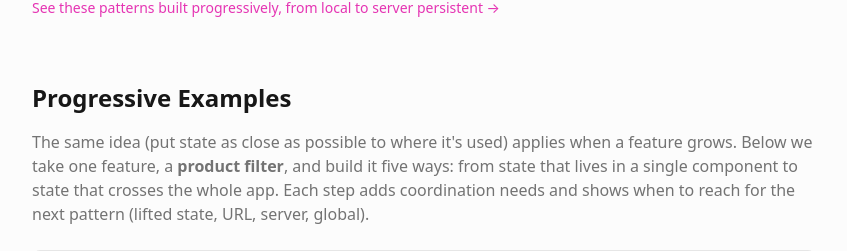
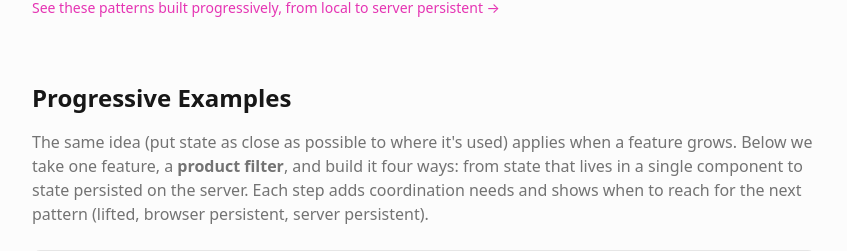
Before and after one commit to armin-es/renderpx, a Next.js app: page /frameworks/state-architecture in a window 1280 px wide. Shown: the part 7360-7611 px from the top of the page, without its empty margins (248-1095 px from the left). Built offline with nearby package versions, Linux system fonts and the light colour scheme.

Commit message:
Update progressive examples description
Changed from "five ways" to "four ways" and updated pattern names from (lifted, URL, server, global) to (lifted, browser persistent, server persistent) to match the new progression.

```diff
--- a/app/frameworks/state-architecture/page.tsx
+++ b/app/frameworks/state-architecture/page.tsx
@@ -402,10 +402,10 @@ const useFormStore = create((set) => ({
         <p className="mb-6 text-content-muted">
           The same idea (put state as close as possible to where it&apos;s
           used) applies when a feature grows. Below we take one feature, a{" "}
-          <strong>product filter</strong>, and build it five ways: from state
-          that lives in a single component to state that crosses the whole app.
+          <strong>product filter</strong>, and build it four ways: from state
+          that lives in a single component to state persisted on the server.
           Each step adds coordination needs and shows when to reach for the next
-          pattern (lifted state, URL, server, global).
+          pattern (lifted, browser persistent, server persistent).
         </p>
 
         <ExampleViewer
```
